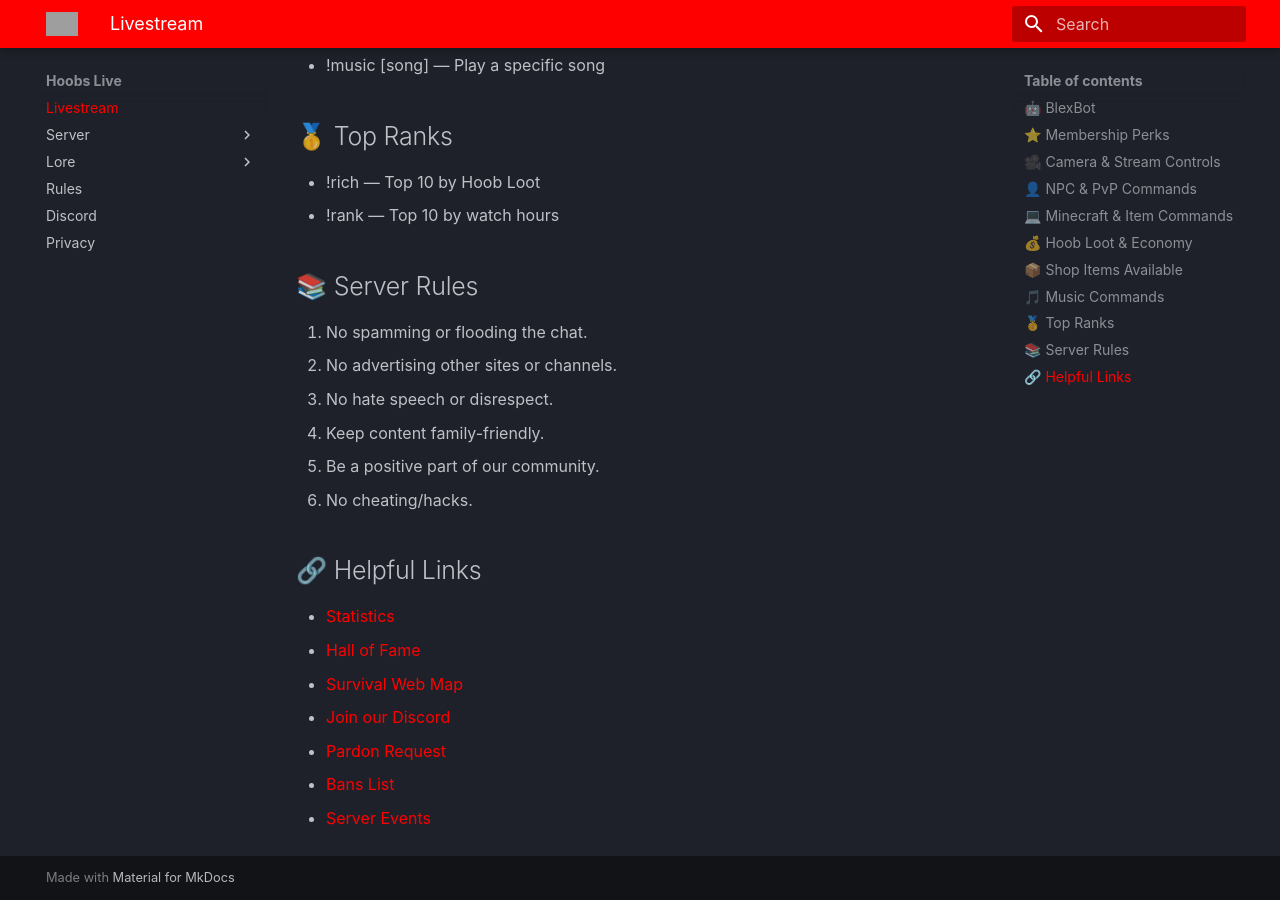
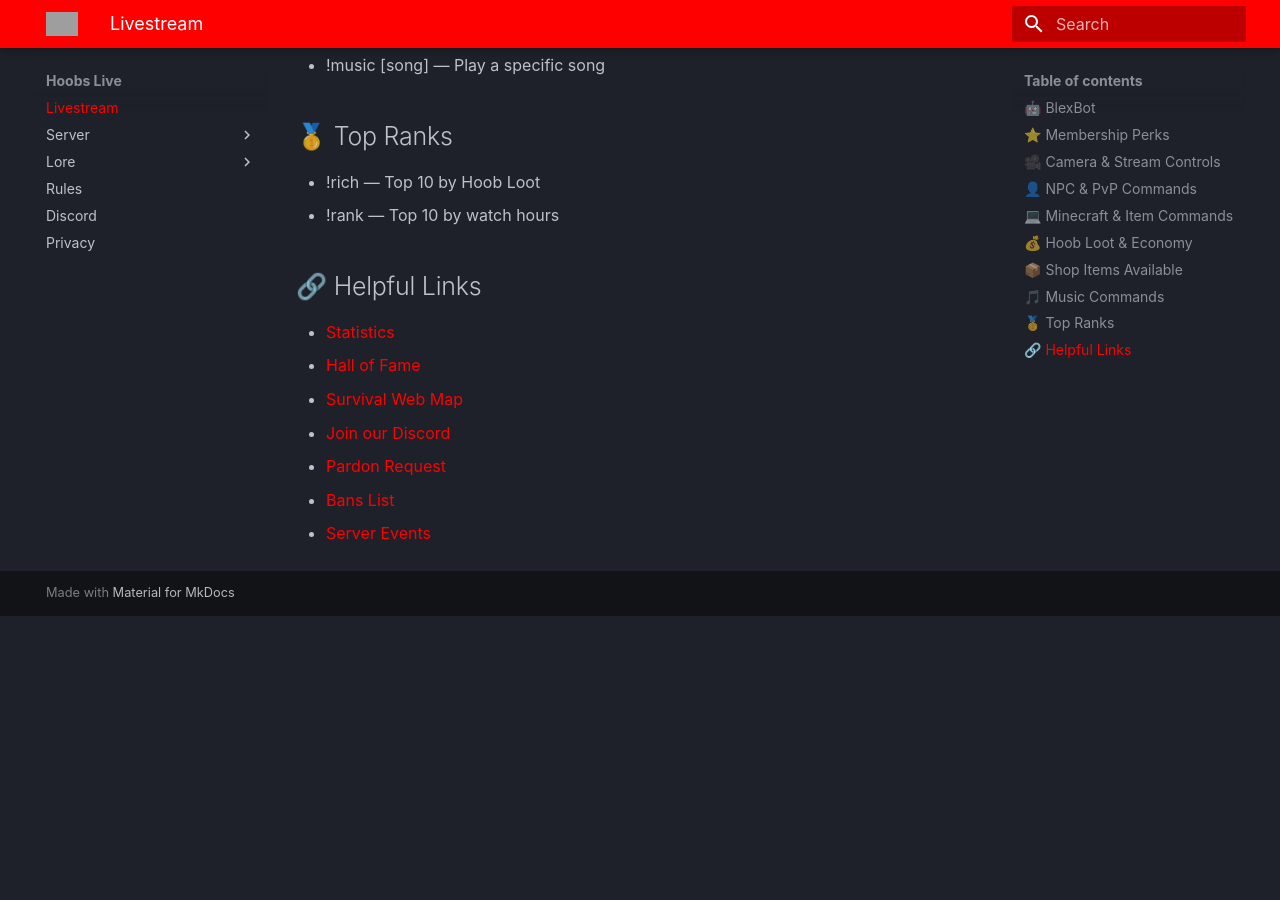
Before and after one commit to cunhar/hoobs-live-docs, an MkDocs documentation site: the page built from docs/index.md, in a window 1280 px wide and 900 px high, scrolled down 2331 px. Built offline with MkDocs 1.6.1 and Material for MkDocs 9.7.7, drawn with Linux system fonts in a browser that asks for light colours; after the commit the page ends 2947 px from its top, so only the background shows below that; grey boxes are pictures that could not be loaded.

Commit message:
duplicate rules

```diff
--- a/docs/index.md
+++ b/docs/index.md
@@ -61,15 +61,6 @@ Blex Bot is a cutting edge YouTube bot developed internally for Hoobs Live.
 - !rich — Top 10 by Hoob Loot
 - !rank — Top 10 by watch hours
 
-## 📚 Server Rules
-1. No spamming or flooding the chat.
-2. No advertising other sites or channels.
-3. No hate speech or disrespect.
-4. Keep content family-friendly.
-5. Be a positive part of our community.
-6. No cheating/hacks.
-
-
 ## 🔗 Helpful Links
 
 - [Statistics](https://stats.hoobs.live)
```
Also changed, not shown: docs/rules/index.md (deleted, +0 -47 lines).
